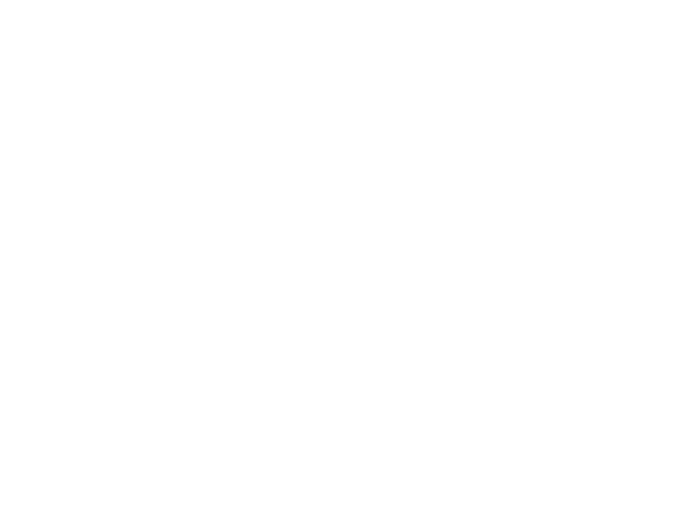
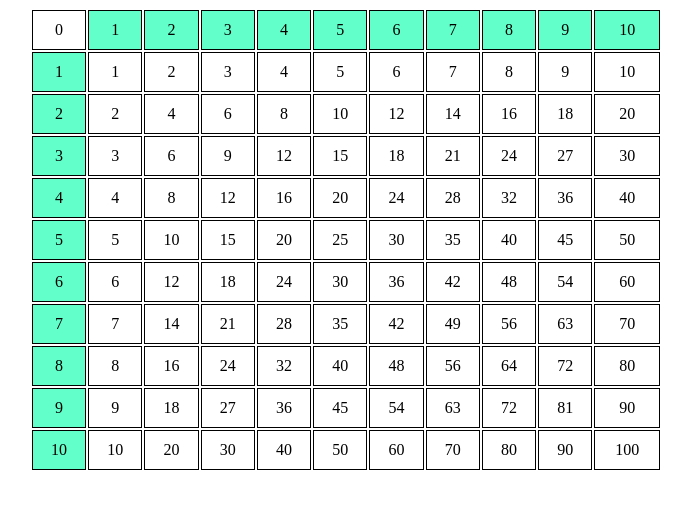
Before and after one commit to Danyil-Sikolenko/Front_end_pro_homework, a plain HTML site: page index.html in a window 1280 px wide. Shown: the whole page, without its empty margins (294-985 px from the left). Drawn offline with Linux system fonts and the light colour scheme.

Commit message:
Таблиця піфагора

```diff
--- a/index.html
+++ b/index.html
@@ -3,9 +3,11 @@
 <head>
     <meta charset="UTF-8">
     <meta name="viewport" content="width=device-width, initial-scale=1.0">
+    <link rel="stylesheet" href="style.css">
     <title>Document</title>
 </head>
 <body>
+    <div id="table_container"></div>
 
 
     <script src="main.js"></script>
--- a/main.js
+++ b/main.js
@@ -0,0 +1,30 @@
+const container = document.querySelector('#table_container');
+const table = document.createElement('table');
+
+function createMultiplicationTable(size) {
+    for (let i = 0; i <= size; i++) {
+        const row = document.createElement('tr');
+        for (let j = 0; j <= size; j++) {
+            const cell = document.createElement('td');
+            if (i === 0 && j === 0) {
+                cell.textContent = '0'; // Початок з нуля
+            }
+            else if (i === 0) {
+                cell.textContent = j; // Верхній ряд
+                cell.classList.add('background_cell')
+            }
+            else if (j === 0) {
+                cell.textContent = i; // Ліва колонка
+                cell.classList.add('background_cell')
+            }
+            else {
+                cell.textContent = i * j; // Вміст клітинки з множенням
+            }
+            row.appendChild(cell);
+        }
+        table.appendChild(row);
+    }
+    container.appendChild(table);
+}
+
+createMultiplicationTable(10);
--- /dev/null
+++ b/style.css
@@ -0,0 +1,13 @@
+table {
+    width: 50%;
+    margin: auto;
+}
+td, th {
+    border: 1px solid #000;
+    text-align: center;
+    padding: 10px;
+}
+
+.background_cell {
+    background-color: rgb(98, 255, 203);
+}
```
